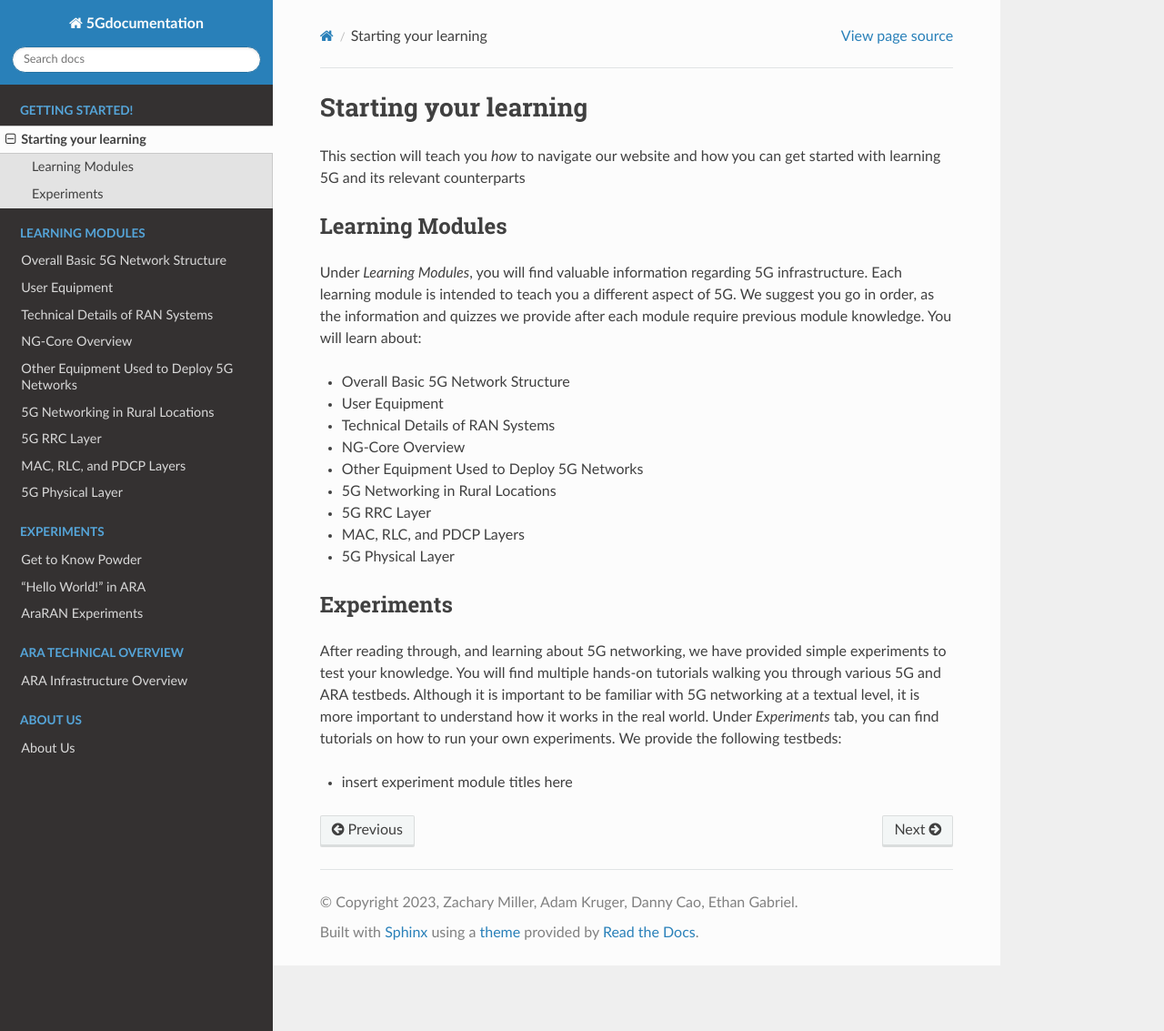
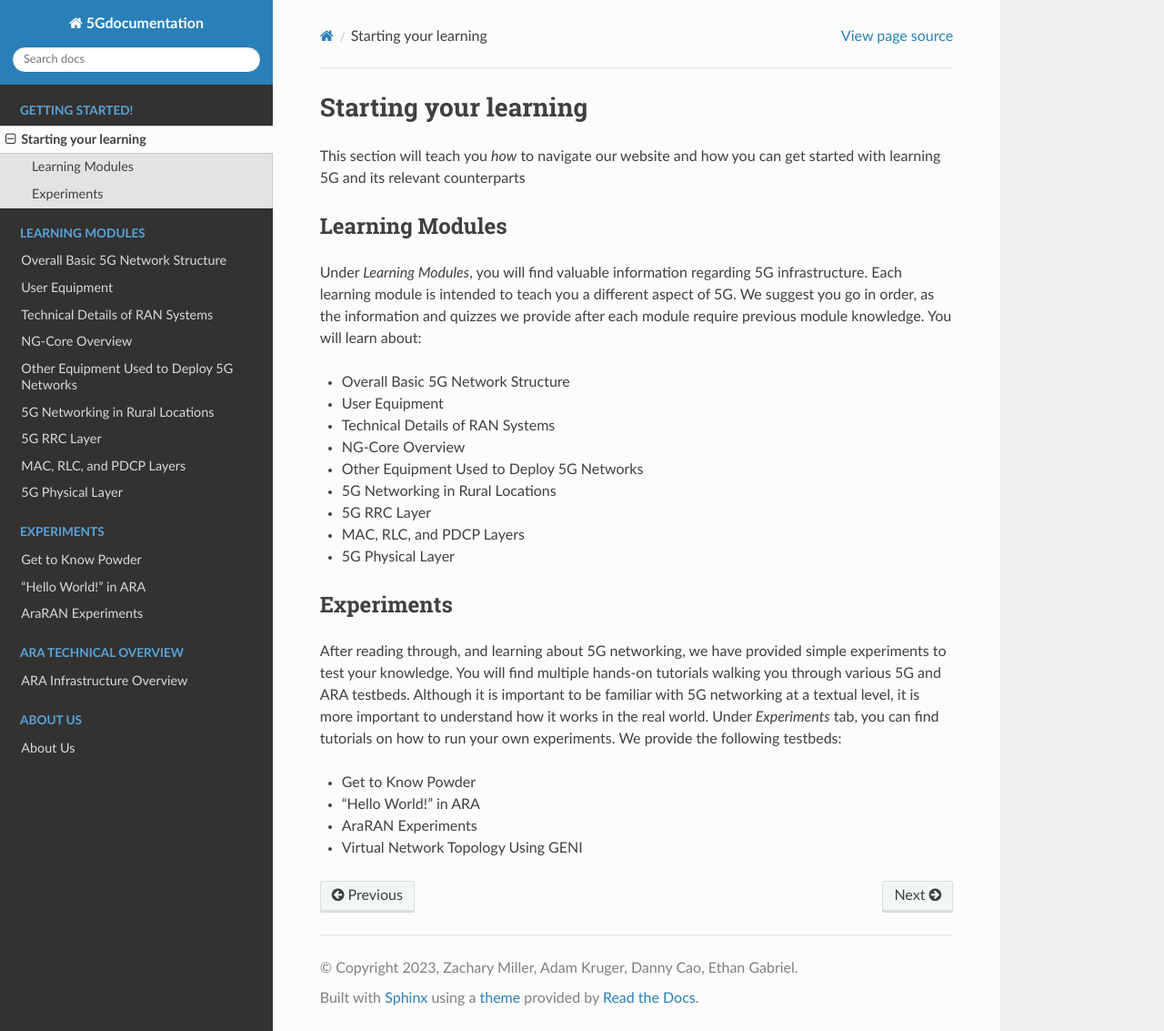
Before and after one commit to zachlop1/5Gdocumentation, a Sphinx documentation site: the page built from docs/source/beforeyoubegin.rst, in a window 1280 px wide and 1133 px high. Shown: the whole window at 91% size. Built offline with Sphinx 7.4.7 and the Read the Docs theme 2.0.0, drawn with Linux system fonts in a browser that asks for light colours.

Commit message:
Update beforeyoubegin.rst

```diff
--- a/docs/source/beforeyoubegin.rst
+++ b/docs/source/beforeyoubegin.rst
@@ -23,4 +23,7 @@ Experiments
 -----------
 After reading through, and learning about 5G networking, we have provided simple experiments to test your knowledge. You will find multiple hands-on tutorials walking you through various 5G and ARA testbeds. Although it is important to be familiar with 5G networking at a textual level, it is more important to understand how it works in the real world. Under *Experiments* tab, you can find tutorials on how to run your own experiments. We provide the following testbeds:
 
-* insert experiment module titles here
+* Get to Know Powder
+* "Hello World!" in ARA
+* AraRAN Experiments
+* Virtual Network Topology Using GENI
```
